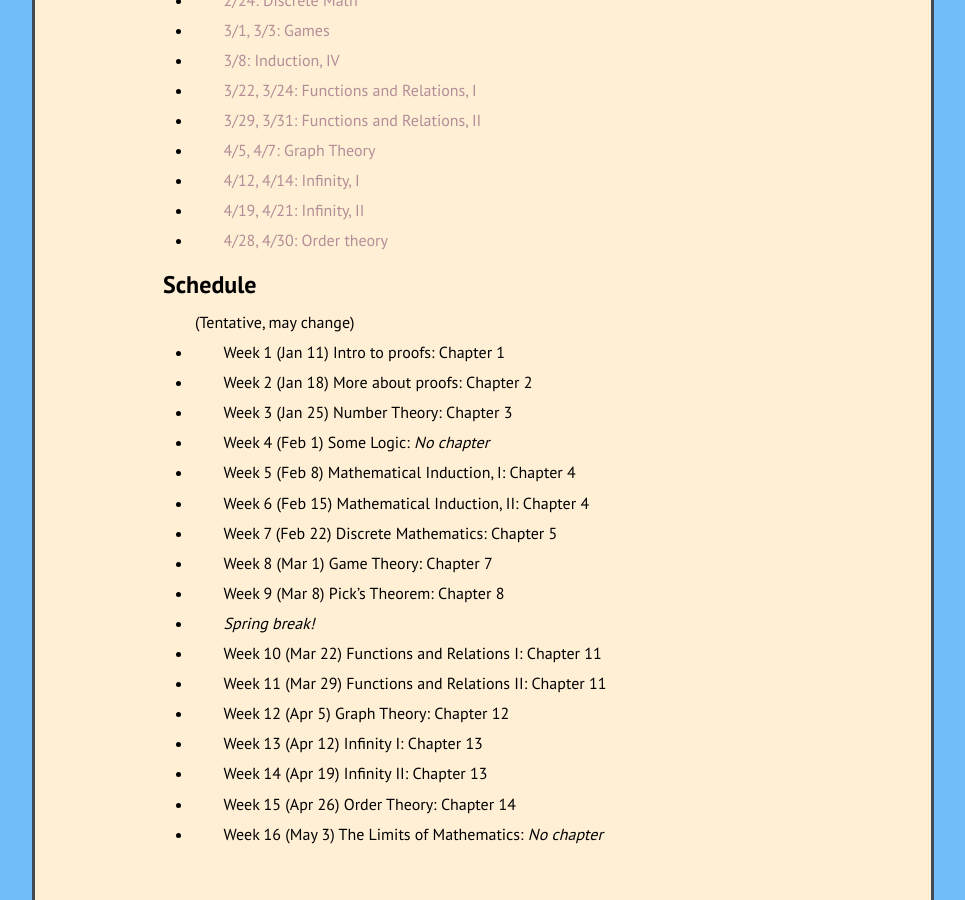
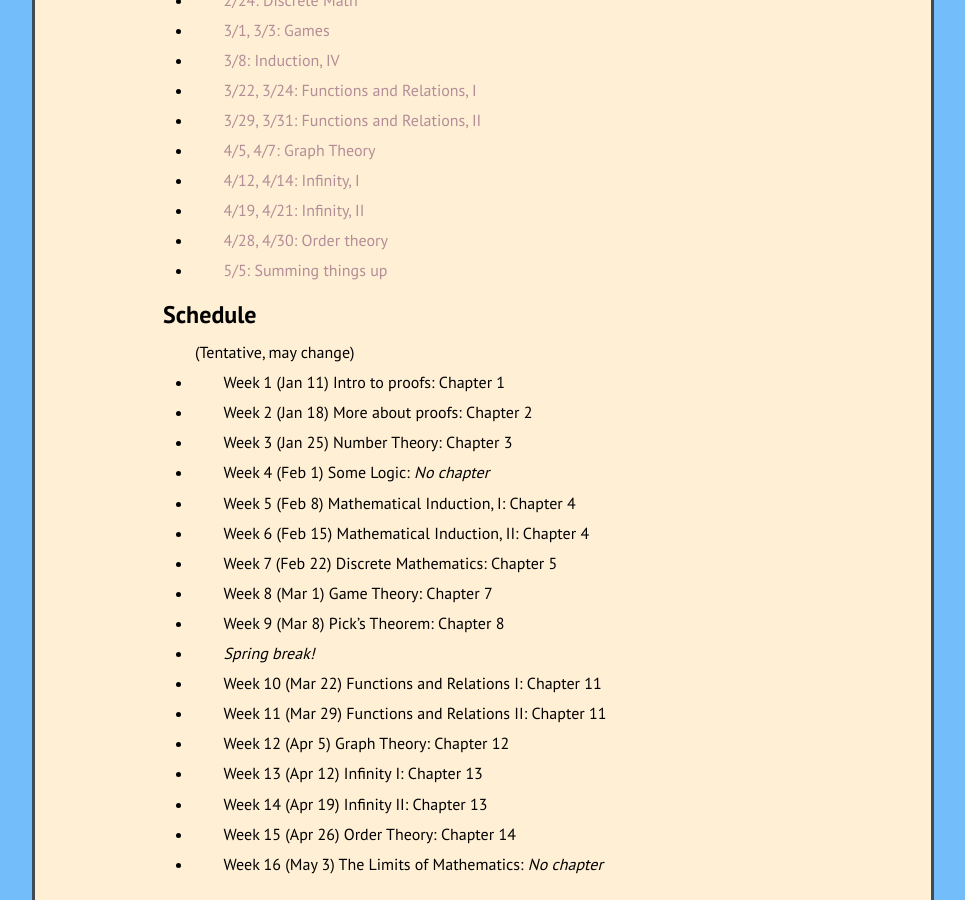
Before and after one commit to kamerynjw/kamerynjw.github.io, a Jekyll site: the page built from teaching/2021/math321.md, in a window 1280 px wide and 900 px high, scrolled down 2990 px. Shown: the whole window, without its empty margins (157-1122 px from the left). Built offline with Jekyll 4.4.1, drawn with Linux system fonts in a browser that asks for light colours; nearby versions of some CDN libraries; formulas are drawn with MathJax 3.

Commit message:
last lecture notes :( :( :(

```diff
--- a/teaching/2021/math321.md
+++ b/teaching/2021/math321.md
@@ -139,6 +139,8 @@ Lecture Notes
 
 * [4/28, 4/30: Order theory]({{ page.url }}order.pdf)
 
+* [5/5: Summing things up]({{ page.url }}end.pdf)
+
 Schedule
 --------
 
```
Also changed, not shown: 1 other file.
